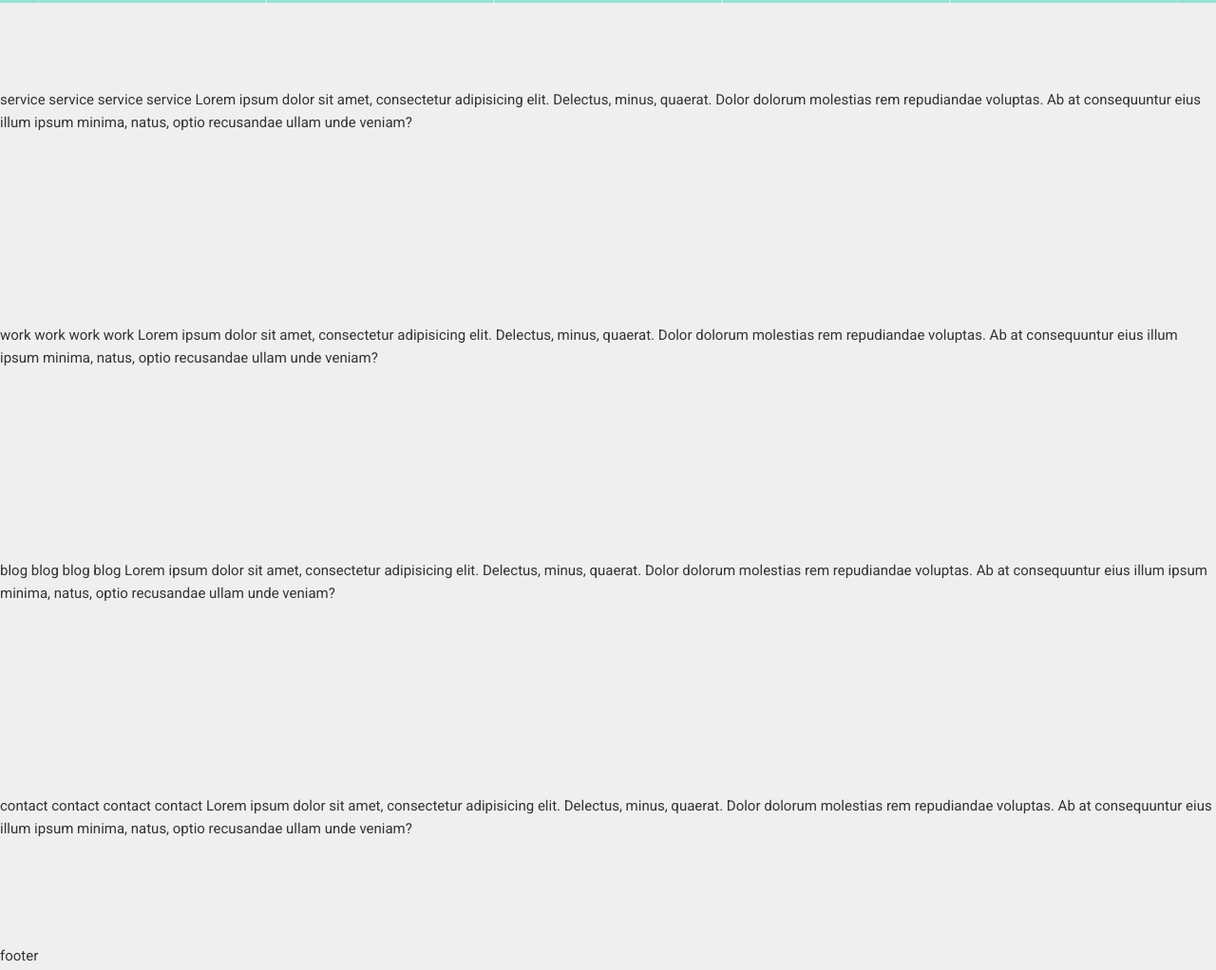
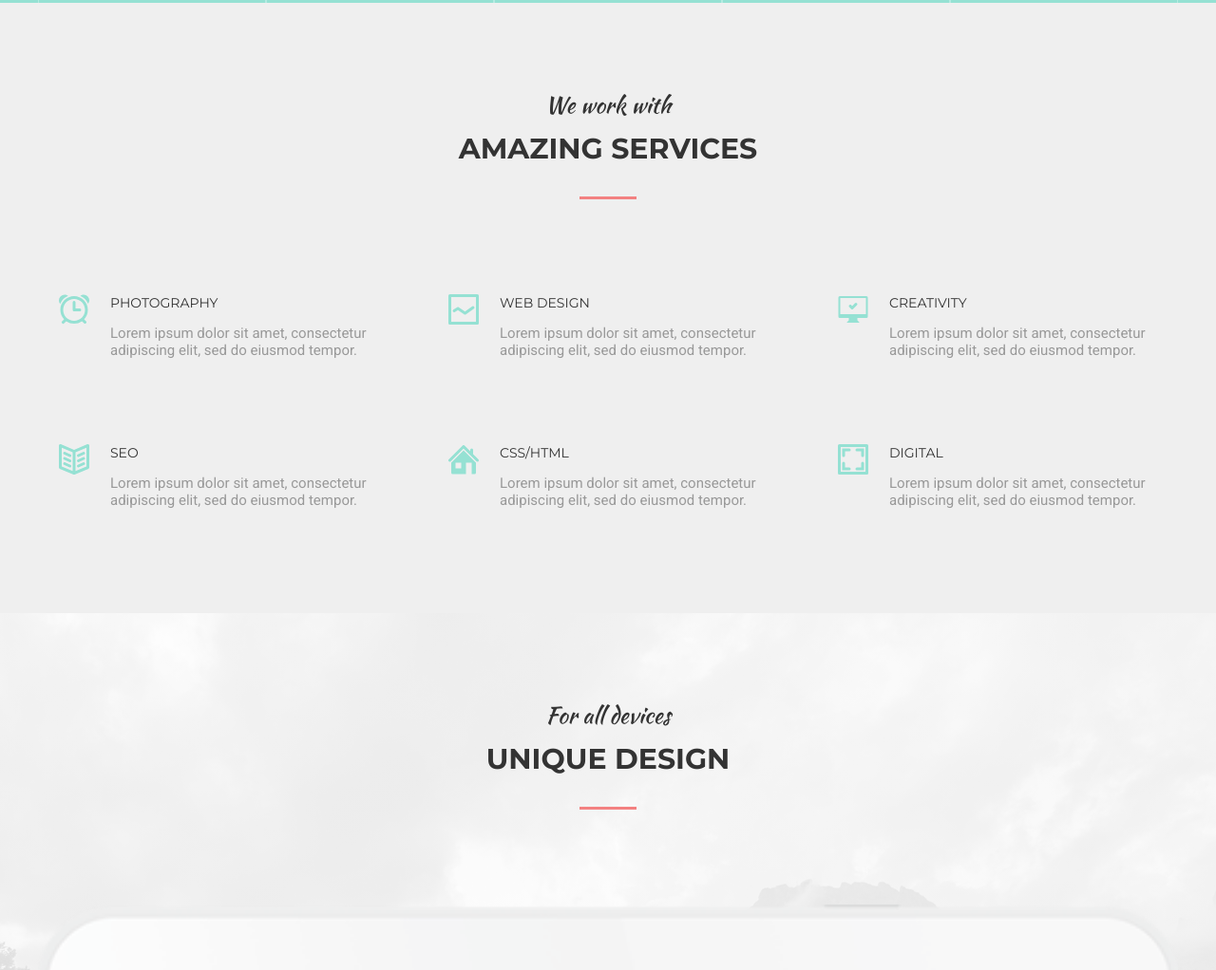
Before and after one commit to ivanchikap/glivera-mogo, a website: page src/index.html in a window 1280 px wide. Shown: the part 2025-3047 px from the top of the page at 95% size. Drawn offline with nearby package versions, Linux system fonts and the light colour scheme; files that its build step writes are made by us from their sources.

Commit message:
during design

```diff
--- a/src/assets/scss/_base.scss
+++ b/src/assets/scss/_base.scss
@@ -12,7 +12,6 @@ body {
   font-weight: 400;
   font-size: 1.5rem;
   line-height: 1.6;
-
   background-color:#efefef;
 
 
--- a/src/assets/scss/default-elements/_all.scss
+++ b/src/assets/scss/default-elements/_all.scss
@@ -2,3 +2,4 @@
 @import "sidebar";
 @import "section";
 @import "btn";
+@import "card";
--- /dev/null
+++ b/src/assets/scss/default-elements/_card.scss
@@ -0,0 +1,56 @@
+.card {
+  display: flex;
+
+  &::before {
+    content: "";
+    display: block;
+    background-repeat: no-repeat;
+    background-size: 3.2rem 3.2rem;
+    background-position: center top;
+    padding: 0 3.8rem;
+  }
+
+  &--photography::before {
+    background-image: url(../images/services/photography.svg);
+  }
+
+  &--design::before {
+    background-image: url(../images/services/design.svg);
+  }
+
+  &--creativity::before {
+    background-image: url(../images/services/creativity.svg);
+  }
+
+  &--seo::before {
+    background-image: url(../images/services/seo.svg);
+  }
+
+  &--csshtml::before {
+    background-image: url(../images/services/css-html.svg);
+  }
+
+  &--digital::before {
+    background-image: url(../images/services/digital.svg);
+  }
+
+
+  &__info {
+    padding-right: .8rem;
+  }
+
+  &__title {
+    color: $black-text;
+    font-family: $montserrat;
+    font-size: 14px;
+    line-height: normal;
+    text-transform: uppercase;
+    margin-bottom: 1.4rem;
+  }
+
+  &__text {
+    color: $gray-text;
+    font-family: $roboto;
+    line-height: normal;
+  }
+}
--- /dev/null
+++ b/src/assets/scss/design/_design.scss
@@ -0,0 +1,8 @@
+.design {
+  height: 85rem;
+  background-repeat: no-repeat;
+  background-size: cover;
+  background-position: center bottom;
+
+
+}
--- /dev/null
+++ b/src/assets/scss/services/_services.scss
@@ -0,0 +1,36 @@
+.services {
+
+  .row {
+    position: relative;
+  }
+
+  .col-4:not(:nth-child(-n + 3)) {
+    margin-top: 9rem;
+  }
+
+  @include tablet {
+    .col-md-6:not(:nth-child(-n + 2)) {
+      margin-top: 6rem;
+    }
+  }
+
+  @include mobile {
+    .col-xs-12:not(:nth-child(-n + 1)) {
+      margin-top: 4rem;
+    }
+  }
+
+ /* .col-4:nth-child(4) {
+
+    &::before {
+      content: "";
+      display: block;
+      width: 100%;
+      height: 1px;
+      background-color: #e5e5e5;
+      position: absolute;
+      left: 0;
+      top: 11rem;
+    }
+  }*/
+}
--- a/src/assets/scss/style.scss
+++ b/src/assets/scss/style.scss
@@ -13,3 +13,5 @@
 
 @import "about/about";
 @import "stat/stat";
+@import "services/services";
+@import "design/design";
--- a/src/index.html
+++ b/src/index.html
@@ -76,11 +76,92 @@ title: Home
 </div>
 <!--/stat-->
 
-<section class="service section" id="service">
-    service service service service
-    Lorem ipsum dolor sit amet, consectetur adipisicing elit. Delectus, minus, quaerat. Dolor dolorum molestias rem repudiandae voluptas. Ab at consequuntur eius illum ipsum minima, natus, optio recusandae ullam unde veniam?
+<section class="services section" id="service">
+    <div class="container">
+        <header class="section__header">
+            <div class="section__subtitle">We work with</div>
+            <h2 class="section__title">Amazing Services</h2>
+        </header>
+        <!--  /section__header-->
+        <div class="row">
+            <div class="col-4 col-md-6 col-xs-12">
+                <div class="card card--photography">
+                    <div class="card__info">
+                        <h4 class="card__title">Photography</h4>
+                        <p class="card__text">Lorem ipsum dolor sit amet, consectetur adipiscing elit, sed do eiusmod tempor.</p>
+                    </div>
+                </div>
+            </div>
+            <!--/col-4-->
+            <div class="col-4 col-md-6 col-xs-12">
+                <div class="card card--design">
+                    <div class="card__info">
+                        <h4 class="card__title">Web Design</h4>
+                        <p class="card__text">Lorem ipsum dolor sit amet, consectetur adipiscing elit, sed do eiusmod tempor.</p>
+                    </div>
+                </div>
+            </div>
+            <!--/col-4-->
+            <div class="col-4 col-md-6 col-xs-12">
+                <div class="card card--creativity">
+                    <div class="card__info">
+                        <h4 class="card__title">Creativity</h4>
+                        <p class="card__text">Lorem ipsum dolor sit amet, consectetur adipiscing elit, sed do eiusmod tempor.</p>
+                    </div>
+                </div>
+            </div>
+            <!--/col-4-->
+            <div class="col-4 col-md-6 col-xs-12">
+                <div class="card card--seo">
+                    <div class="card__info">
+                        <h4 class="card__title">seo</h4>
+                        <p class="card__text">Lorem ipsum dolor sit amet, consectetur adipiscing elit, sed do eiusmod tempor.</p>
+                    </div>
+                </div>
+            </div>
+            <!--/col-4-->
+            <div class="col-4 col-md-6 col-xs-12">
+                <div class="card card--csshtml">
+                    <div class="card__info">
+                        <h4 class="card__title">Css/Html</h4>
+                        <p class="card__text">Lorem ipsum dolor sit amet, consectetur adipiscing elit, sed do eiusmod tempor.</p>
+                    </div>
+                </div>
+            </div>
+            <!--/col-4-->
+            <div class="col-4 col-md-6 col-xs-12">
+                <div class="card card--digital">
+                    <div class="card__info">
+                        <h4 class="card__title">digital</h4>
+                        <p class="card__text">Lorem ipsum dolor sit amet, consectetur adipiscing elit, sed do eiusmod tempor.</p>
+                    </div>
+                </div>
+            </div>
+            <!--/col-4-->
+        </div>
+        <!--/row-->
+    </div>
 </section>
-<!--/service-->
+<!--/services-->
+
+<section class="section design" style="background-image: linear-gradient(to top, rgba(255, 255, 255, 0.85) 0%, rgba(255, 255, 255, 0.85) 100%), url(assets/images/design/design-banner.jpg)">
+    <div class="container">
+        <header class="section__header">
+            <div class="section__subtitle">For all devices</div>
+            <h2 class="section__title">Unique design</h2>
+        </header>
+        <!--  /section__header-->
+        <div class="design__content">
+            <div class="design__ipad">
+                <img src="assets/images/design/ipad.png" alt="ipad">
+            </div>
+            <div class="design__iphone">
+                <img class="" src="assets/images/design/iphone.png" alt="iphone">
+            </div>
+        </div>
+    </div>
+
+</section>
 
 
 <section class="work section" id="work">
```
Also changed, not shown: src/assets/images/design/design-banner.jpg (added), src/assets/images/design/ipad.png (added), src/assets/images/design/iphone.png (added), src/assets/images/services/creativity.svg (added), src/assets/images/services/css-html.svg (added), src/assets/images/services/design.svg (added), src/assets/images/services/digital.svg (added), src/assets/images/services/photography.svg (added), src/assets/images/services/seo.svg (added).
